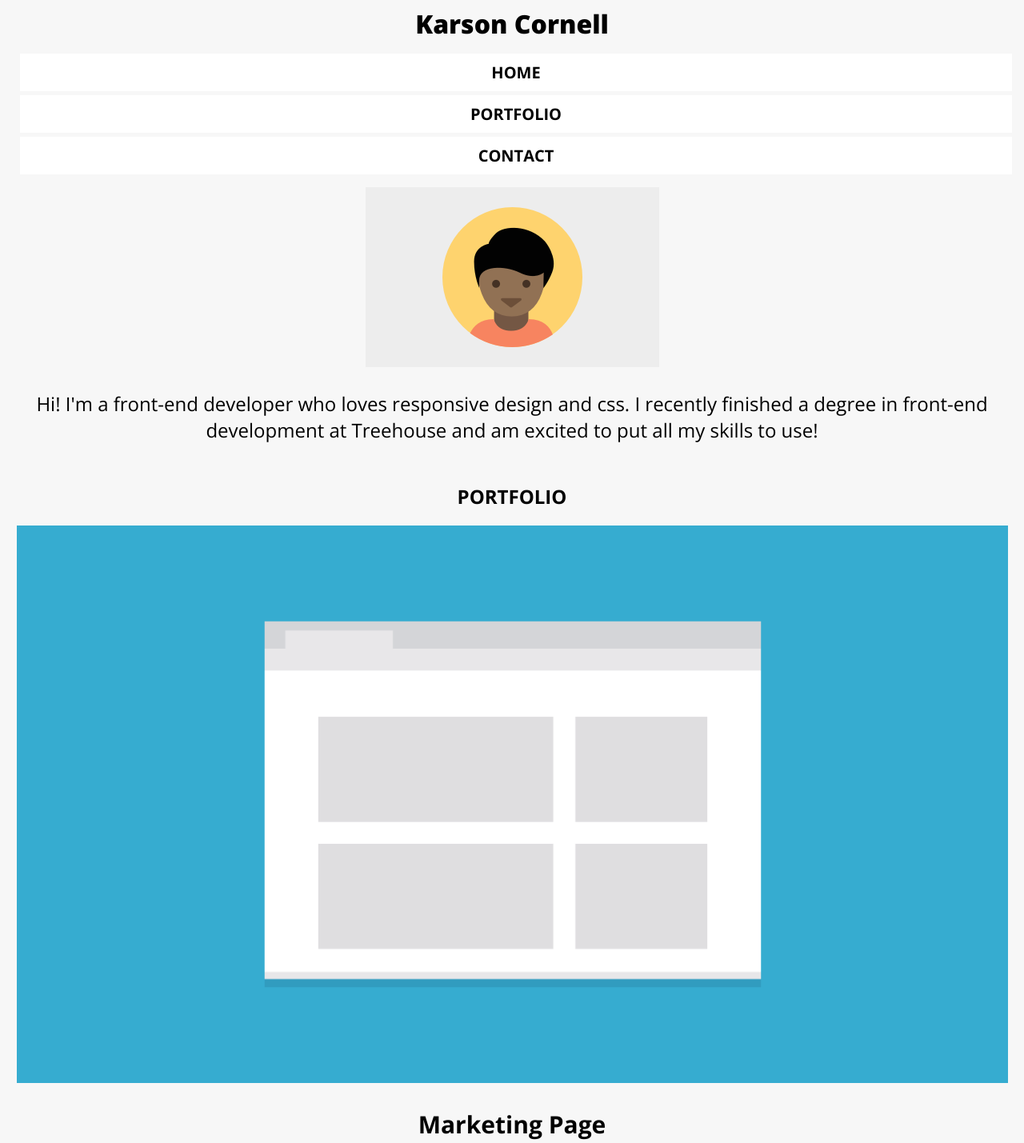
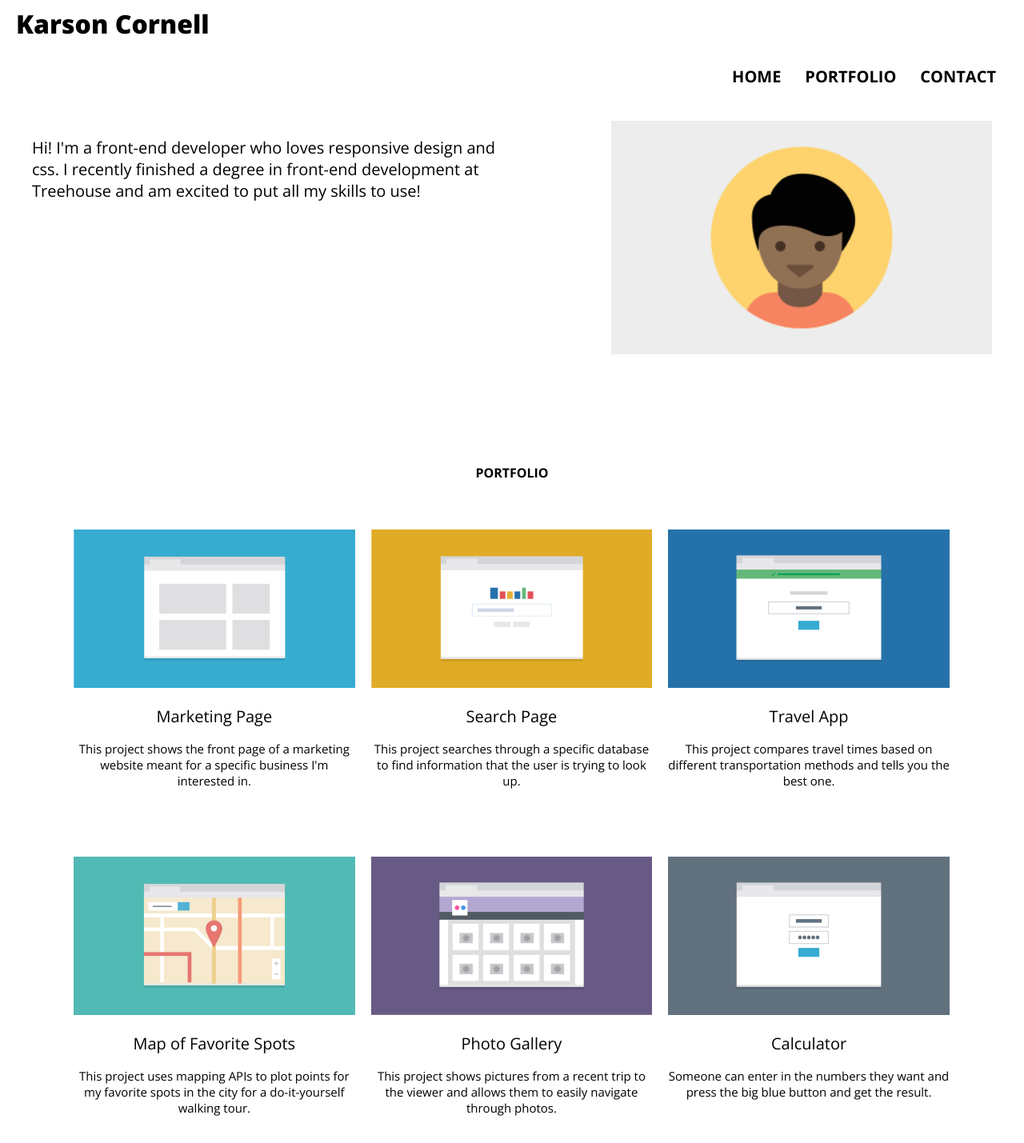
Before and after one commit to karsoncornell/Techdegree-project-2, a plain HTML site: page index.html in a window 1280 px wide. Shown: the top 1429 px of the page at 80% size. Drawn offline with nearby package versions, Linux system fonts and the light colour scheme.

Commit message:
Progress Update

```diff
--- a/css/styles.css
+++ b/css/styles.css
@@ -9,11 +9,19 @@
   font-size: 2em;
   font-weight: 800;
   text-align: center;
+}
 
+.profile {
+  width: 70%;
 }
 
 .intro {
   font-size: 1.5em;
+  margin-bottom: 175px;
+}
+
+.title {
+  margin-bottom: 75px;
 }
 
 .main-nav a:link {
@@ -28,7 +36,7 @@
   background-color: white;
   padding: 10px;
   margin: 5px;
-  width: 100%;
+
 }
 
 .main-header {
@@ -46,7 +54,7 @@ ul {
 }
 
 body {
-  background-color: #f7f7f7;
+  /* background-color: #f7f7f7; */
   margin-left: 20px;
   margin-right: 20px;
 }
@@ -63,7 +71,7 @@ body {
 }
 
 .col h2 {
-  font-weight: 600;
+  font-weight: 400;
 }
 
 .section {
@@ -72,12 +80,14 @@ body {
 
 .contact {
   text-align: center;
+  margin-top: 100px;
 }
 
 .bottom-bar {
   border-top: 2px solid #cccccc;
-  padding: 20px;
+  padding: 30px 10px;
   margin-bottom: 20px;
+  margin-top: 100px;
 }
 
 .bottom-name {
@@ -96,3 +106,157 @@ body {
 .bottom-bar a:link {
   text-decoration: none;
 }
+
+.portfolio {
+  margin-bottom: 100px;
+}
+
+.bottom-nav {
+  display: none;
+}
+
+
+
+
+
+/* Media Queries */
+
+@media (min-width: 768px) {
+
+  .main-nav {
+    text-align: center;
+    height: 50px;
+    clear: both;
+    margin-bottom: 50px;
+  }
+
+  .main-nav li {
+    display: inline-block;
+    width: auto;
+    text-align: center;
+  }
+
+  .portfolio {
+    margin-bottom: 50px;
+  }
+
+  .profile {
+    float: right;
+    width: 40%;
+    padding-right: 20px;
+  }
+
+  .intro {
+    width: 50%;
+    text-align: left;
+    font-size: 1.25em;
+    padding-left: 20px;
+    margin-bottom: 75px;
+  }
+
+  .col {
+    float: left;
+    width: 50%;
+    padding: 10px;
+  }
+
+  .main-header {
+    padding-bottom: 0;
+  }
+
+  .title {
+    margin-top: 50px;
+    font-size: 1em;
+    margin-bottom: 50px;
+  }
+
+  .group:after {
+  content: "";
+  display: table;
+  clear: both;
+  }
+
+  h2 {
+    font-size: 1em;
+  }
+
+  .col p {
+    font-size: .75em;
+  }
+
+  .contact {
+    margin-top: 50px;
+    padding: 0 10%;
+    text-align: center;
+    margin: 0 25px;
+
+  }
+
+  .contact p {
+    font-size: 1.25em;
+  }
+
+.back-to-top {
+  display: none;
+  }
+
+.bottom-nav {
+  display: inline-block;
+  float: right;
+
+  }
+
+.bottom-nav li {
+  float: left;
+  margin-right: 25px;
+  width: auto;
+  text-align: right;
+  }
+
+.bottom-nav a:link {
+
+  font-weight: 700;
+  font-size: 1em;
+  color: black;
+  text-decoration: none;
+  }
+
+.bottom-nav {
+  padding-bottom: 20px;
+  }
+
+@media (min-width: 1024px) {
+
+  .name {
+    float: left;
+  }
+
+  .main-nav {
+    float: right;
+  }
+
+  .top-bar {
+    display:
+  }
+
+  .main-nav  li {
+    float: left;
+  }
+
+  .col {
+    float: left;
+    width: 33.3%;
+  }
+
+  .portfolio {
+    margin: 5%;
+    text-align: center;
+  }
+
+  .contact p {
+    width: 40%;
+    margin: 0 auto;
+    padding-top: 10px;
+    padding-bottom: 10px;
+  }
+}
--- a/index.html
+++ b/index.html
@@ -7,9 +7,11 @@
     <link rel="stylesheet" href="css/styles.css">
     <title>Karson Cornell</title>
   </head>
+
   <body>
-    <div class="main-header" id="home">
-      <span class="name">Karson Cornell</span>
+    <div class="main-header group" id="home">
+      <div class="top-bar group">
+        <div class="name">Karson Cornell</div>
         <nav class="main-nav">
           <ul>
             <li><a href="#home">HOME</a></li>
@@ -17,16 +19,18 @@
             <li><a href="#contact">CONTACT</a></li>
           </ul>
         </nav>
-      <img src="images/responsive-layout-profile.png" alt="Profile Image">
-      <p class="intro">Hi! I'm a front-end developer who loves responsive design and css. I recently
+    </div>
+        <img src="images/responsive-layout-profile.png" alt="Profile Image" class="profile group">
+
+      <p class="intro group">Hi! I'm a front-end developer who loves responsive design and css. I recently
         finished a degree in front-end development at Treehouse and am excited to put all
         my skills to use!
       </p>
     </div>
 
-    <div class="portfolio" id="portfolio">
+    <div class="portfolio group" id="portfolio">
 
-      <h2 class="section">PORTFOLIO</h2>
+      <h2 class="section title">PORTFOLIO</h2>
 
       <div class="P1 col">
       <img src="images/portfolio-1.png" alt="P1" class="responsive">
@@ -90,8 +94,14 @@
     <div class="bottom-bar">
       <span class="bottom-name">Karson Cornell</span>
       <span class="back-to-top"><a href="#home">BACK TO TOP</a></span>
+      <div>
+        <nav class="bottom-nav">
+          <ul>
+            <li><a href="#home">HOME</a></li>
+            <li><a href="#portfolio">PORTFOLIO</a></li>
+            <li><a href="#contact">CONTACT</a></li>
+          </ul>
+        </nav>
       </div>
-
-    </footer>
-  </body>
+    </div>
 </html>
```
Lines whose indentation alone changed are shown as unchanged.
